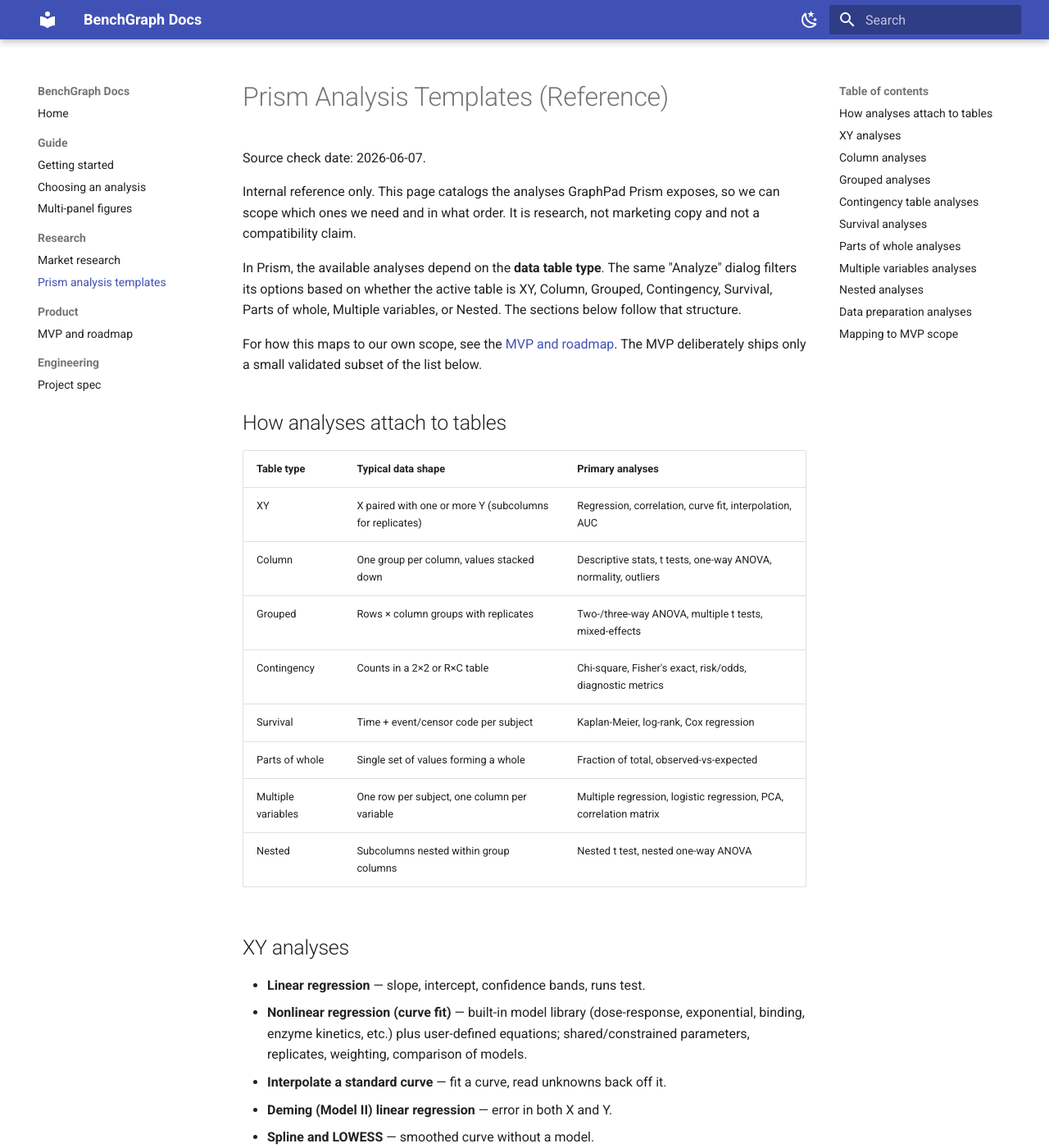
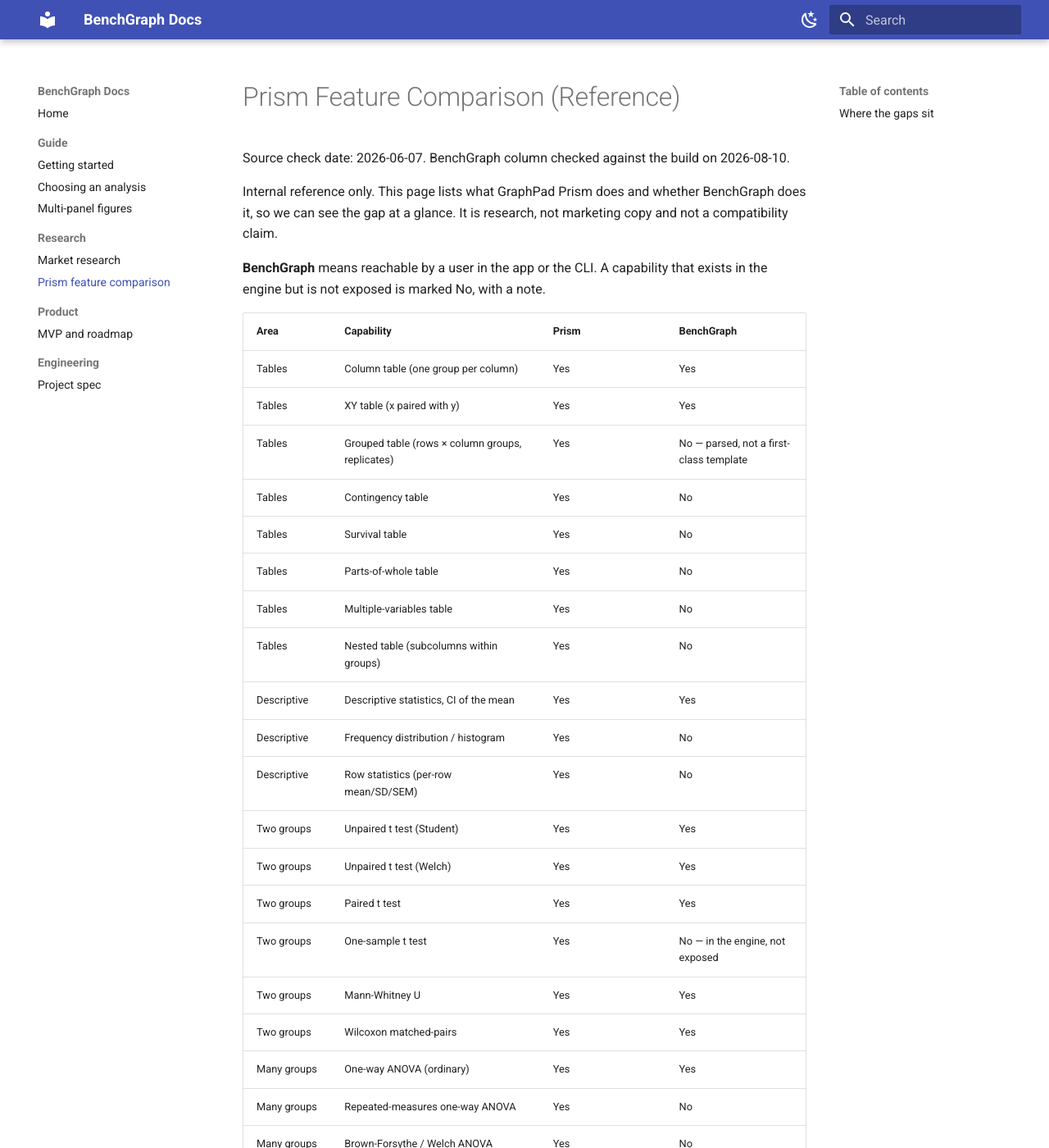
Before and after one commit to stacyshcherbakova/benchgraph, an MkDocs documentation site: the page built from docs/research/prism-analysis-templates.md, in a window 1280 px wide and 1400 px high. Shown: the whole window at 82% size. Built offline with MkDocs 1.6.1 and Material for MkDocs 9.7.7, drawn with Linux system fonts in a browser that asks for light colours; some of the changed text lies outside the part shown.

Commit message:
Rewrite the Prism reference as a comparison table; drop Core Workflows
The Prism page was eight prose lists that gave no sense of where we stand.
It is now one table: capability, does Prism have it, do we. Every
BenchGraph answer is checked against the build, so one-sample t test reads
No — it exists in the engine but nothing exposes it — and 4PL reads Yes
while the wider nonlinear model library reads No. Roughly half the rows
are Yes; the No rows cluster in grouped and specialised analyses and in
data preparation.

Renamed the nav entry and index blurb to match, since the page is no
longer a catalogue of templates.

Also drop Core Workflows from the roadmap, and sync the test count to 127.

```diff
--- a/docs/product/mvp-roadmap.md
+++ b/docs/product/mvp-roadmap.md
@@ -140,43 +141,6 @@ The product is credible only if it has:
 - [x] Clear warnings for invalid assumptions, missing data, unequal group sizes, and ambiguous repeated-measures structure.
 - [x] Undo/redo across table, analysis, and graph edits.
 
-## Core Workflows
-
-### 1. Spreadsheet To Figure
-
-1. New project.
-2. Select table type: column, grouped, or XY.
-3. Paste data from Excel/Numbers.
-4. Pick analysis template.
-5. Review assumptions and results.
-6. Generate linked graph.
-7. Export graph or layout.
-
-### 2. Dose-Response Or Standard Curve
-
-1. Create XY table.
-2. Paste concentration and response values.
-3. Select model: linear, log-linear, 4PL.
-4. Fit curve and inspect residuals.
-5. Interpolate unknowns.
-6. Export graph and result table.
-
-### 3. Group Comparison Figure
-
-1. Create grouped table.
-2. Enter condition, treatment, replicate data.
-3. Choose one-way ANOVA or nonparametric alternative.
-4. Apply multiple-comparison correction.
-5. Place significance annotations automatically.
-6. Adjust final labels and export.
-
-### 4. Multi-Panel Publication Figure
-
-1. Build a graph, then capture it as a panel; repeat for each dataset.
-2. Drag the panel cards to set the A/B/C order, and choose the grid width.
-3. Export PDF/SVG/TIFF at journal-ready size, with an export manifest.
-4. Save the project — the staged panels are stored with it.
-
 ## Version Roadmap
 
 ### V1: Local Scientific Figure Workbench
--- a/docs/research/prism-analysis-templates.md
+++ b/docs/research/prism-analysis-templates.md
@@ -1,137 +1,112 @@
-# Prism Analysis Templates (Reference)
+# Prism Feature Comparison (Reference)
 
-Source check date: 2026-06-07.
+Source check date: 2026-06-07. BenchGraph column checked against the build on
+2026-08-10.
 
-Internal reference only. This page catalogs the analyses GraphPad Prism exposes,
-so we can scope which ones we need and in what order. It is research, not
+Internal reference only. This page lists what GraphPad Prism does and whether
+BenchGraph does it, so we can see the gap at a glance. It is research, not
 marketing copy and not a compatibility claim.
 
-In Prism, the available analyses depend on the **data table type**. The same
-"Analyze" dialog filters its options based on whether the active table is XY,
-Column, Grouped, Contingency, Survival, Parts of whole, Multiple variables, or
-Nested. The sections below follow that structure.
+**BenchGraph** means reachable by a user in the app or the CLI. A capability
+that exists in the engine but is not exposed is marked No, with a note.
 
-For how this maps to our own scope, see the
-[MVP and roadmap](../product/mvp-roadmap.md). The MVP deliberately ships only a
-small validated subset of the list below.
+| Area | Capability | Prism | BenchGraph |
+| --- | --- | --- | --- |
+| Tables | Column table (one group per column) | Yes | Yes |
+| Tables | XY table (x paired with y) | Yes | Yes |
+| Tables | Grouped table (rows × column groups, replicates) | Yes | No — parsed, not a first-class template |
+| Tables | Contingency table | Yes | No |
+| Tables | Survival table | Yes | No |
+| Tables | Parts-of-whole table | Yes | No |
+| Tables | Multiple-variables table | Yes | No |
+| Tables | Nested table (subcolumns within groups) | Yes | No |
+| Descriptive | Descriptive statistics, CI of the mean | Yes | Yes |
+| Descriptive | Frequency distribution / histogram | Yes | No |
+| Descriptive | Row statistics (per-row mean/SD/SEM) | Yes | No |
+| Two groups | Unpaired t test (Student) | Yes | Yes |
+| Two groups | Unpaired t test (Welch) | Yes | Yes |
+| Two groups | Paired t test | Yes | Yes |
+| Two groups | One-sample t test | Yes | No — in the engine, not exposed |
+| Two groups | Mann-Whitney U | Yes | Yes |
+| Two groups | Wilcoxon matched-pairs | Yes | Yes |
+| Many groups | One-way ANOVA (ordinary) | Yes | Yes |
+| Many groups | Repeated-measures one-way ANOVA | Yes | No |
+| Many groups | Brown-Forsythe / Welch ANOVA | Yes | No |
+| Many groups | Post-hoc: Bonferroni, Holm | Yes | Yes |
+| Many groups | Post-hoc: Tukey, Dunnett, Sidak | Yes | No |
+| Many groups | Kruskal-Wallis, Friedman | Yes | No |
+| Many groups | Two-way ANOVA | Yes | No |
+| Many groups | Three-way ANOVA | Yes | No |
+| Many groups | Mixed-effects model (REML) | Yes | No |
+| Many groups | Multiple t tests, one per row | Yes | No |
+| Many groups | Nested t test / nested one-way ANOVA | Yes | No |
+| Assumptions | D'Agostino-Pearson normality test | Yes | Yes |
+| Assumptions | Shapiro-Wilk, Anderson-Darling, Kolmogorov-Smirnov | Yes | No |
+| Assumptions | Outlier identification (Grubbs, ROUT) | Yes | No |
+| Assumptions | Analyse a stack of P values (FDR) | Yes | No |
+| Regression | Simple linear regression | Yes | Yes |
+| Regression | Residual plots | Yes | Yes |
+| Regression | 4PL dose-response fit | Yes | Yes |
+| Regression | Interpolate unknowns off a standard curve | Yes | Yes |
+| Regression | Wider nonlinear model library (binding, kinetics, exponential) | Yes | No — 4PL only |
+| Regression | User-defined equations | Yes | No |
+| Regression | Shared / constrained parameters, weighting, model comparison | Yes | No |
+| Regression | Deming (Model II) regression | Yes | No |
+| Regression | Spline / LOWESS | Yes | No |
+| Regression | Smooth, differentiate, integrate a curve | Yes | No |
+| Regression | Area under the curve | Yes | No |
+| Regression | Multiple linear regression | Yes | No |
+| Regression | Logistic regression | Yes | No |
+| Correlation | Pearson correlation | Yes | Yes |
+| Correlation | Spearman correlation | Yes | Yes |
+| Correlation | Correlation matrix across many variables | Yes | No |
+| Specialised | Chi-square / Fisher's exact, risk and odds | Yes | No |
+| Specialised | Kaplan-Meier survival, log-rank | Yes | No |
+| Specialised | Cox proportional hazards | Yes | No |
+| Specialised | ROC curve | Yes | No |
+| Specialised | Bland-Altman agreement | Yes | No |
+| Specialised | Principal component analysis | Yes | No |
+| Specialised | Fraction of total / observed vs expected | Yes | No |
+| Data prep | Transform X and/or Y | Yes | No |
+| Data prep | Transform concentrations (log/antilog dilutions) | Yes | No |
+| Data prep | Normalize to 0–100% or defined min/max | Yes | No |
+| Data prep | Prune, transpose, remove baseline, column math | Yes | No |
+| Graphs | Scatter / XY with fitted curve | Yes | Yes |
+| Graphs | Bar chart with error bars | Yes | Yes |
+| Graphs | Selectable error bars (SD, SEM, 95% CI) | Yes | Yes |
+| Graphs | Box plot | Yes | Yes |
+| Graphs | Violin plot | Yes | Yes |
+| Graphs | Log axes | Yes | Yes |
+| Graphs | Significance brackets linked to the analysis | Yes | Yes |
+| Graphs | Journal theme presets | Yes | Yes |
+| Graphs | Multi-panel figure layout with A/B/C labels | Yes | Yes |
+| Graphs | Journal-size presets | Yes | No |
+| Import | Paste from Excel / Numbers | Yes | Yes |
+| Import | CSV / TSV import | Yes | Yes |
+| Import | XLSX import | Yes | Yes — single sheet |
+| Export | PDF and SVG (vector) | Yes | Yes |
+| Export | PNG and TIFF (raster) | Yes | Yes |
+| Export | Copy figure as vector to the clipboard | Yes | Yes |
+| Export | XLSX export | Yes | No |
+| Export | Export analysis as R / Python script | No | No — planned for V1 |
+| Workflow | Results recompute when data or options change | Yes | Yes |
+| Workflow | Undo / redo across edits | Yes | Yes |
+| Workflow | Project file holding data, options, and figures | Yes | Yes |
+| Workflow | Open, documented, diffable project format | No — proprietary `.pzf` | Yes — versioned JSON |
+| Workflow | Assumptions, warnings, and excluded cells shown with every result | Partial | Yes |
+| Workflow | Provenance manifest written beside every export | No | Yes |
+| Workflow | Command-line interface | No | Yes |
+| Workflow | Runs natively on macOS | Yes | Yes |
+| Workflow | Runs on Windows | Yes | No |
+| Workflow | Works offline with no account | Partial — subscription activation | Yes |
 
-## How analyses attach to tables
+## Where the gaps sit
 
-| Table type | Typical data shape | Primary analyses |
-| --- | --- | --- |
-| XY | X paired with one or more Y (subcolumns for replicates) | Regression, correlation, curve fit, interpolation, AUC |
-| Column | One group per column, values stacked down | Descriptive stats, t tests, one-way ANOVA, normality, outliers |
-| Grouped | Rows × column groups with replicates | Two-/three-way ANOVA, multiple t tests, mixed-effects |
-| Contingency | Counts in a 2×2 or R×C table | Chi-square, Fisher's exact, risk/odds, diagnostic metrics |
-| Survival | Time + event/censor code per subject | Kaplan-Meier, log-rank, Cox regression |
-| Parts of whole | Single set of values forming a whole | Fraction of total, observed-vs-expected |
-| Multiple variables | One row per subject, one column per variable | Multiple regression, logistic regression, PCA, correlation matrix |
-| Nested | Subcolumns nested within group columns | Nested t test, nested one-way ANOVA |
+Everything BenchGraph answers Yes to is validated against SciPy fixtures; see
+the [MVP and roadmap](../product/mvp-roadmap.md) for what is planned next.
 
-## XY analyses
-
-- **Linear regression** — slope, intercept, confidence bands, runs test.
-- **Nonlinear regression (curve fit)** — built-in model library (dose-response,
-  exponential, binding, enzyme kinetics, etc.) plus user-defined equations;
-  shared/constrained parameters, replicates, weighting, comparison of models.
-- **Interpolate a standard curve** — fit a curve, read unknowns back off it.
-- **Deming (Model II) linear regression** — error in both X and Y.
-- **Spline and LOWESS** — smoothed curve without a model.
-- **Smooth, differentiate, or integrate a curve** — curve preprocessing.
-- **Area under the curve (AUC)** — total/peak area with baseline handling.
-- **Correlation** — Pearson or Spearman for paired X/Y.
-
-## Column analyses
-
-- **Column statistics** — descriptive statistics, CI of the mean, normality and
-  lognormality tests, one-sample t / Wilcoxon test.
-- **t tests** — paired/unpaired, with Welch's correction; nonparametric
-  Mann-Whitney and Wilcoxon matched-pairs.
-- **One-way ANOVA** — ordinary, repeated-measures, or Brown-Forsythe/Welch, with
-  multiple-comparison corrections (Tukey, Dunnett, Sidak, Holm, Bonferroni, etc.);
-  nonparametric Kruskal-Wallis and Friedman.
-- **Identify outliers** — Grubbs' and ROUT methods.
-- **Normality and lognormality tests** — Shapiro-Wilk, D'Agostino-Pearson,
-  Anderson-Darling, Kolmogorov-Smirnov.
-- **Frequency distribution** — histogram bins / cumulative.
-- **ROC curve** — diagnostic sensitivity/specificity.
-- **Bland-Altman** — method-comparison agreement.
-- **Analyze a stack of P values** — multiple-comparison/FDR across a P-value set.
-
-## Grouped analyses
-
-- **Two-way ANOVA** — two factors, with or without repeated measures; multiple
-  comparisons across rows/columns.
-- **Three-way ANOVA** — three factors.
-- **Mixed-effects model (REML)** — repeated measures tolerant of missing values.
-- **Multiple t tests — one per row** — row-wise comparisons with multiplicity
-  correction (e.g., two-stage FDR).
-- **Row statistics** — per-row means/SD/SEM/CI.
-
-## Contingency table analyses
-
-- **Chi-square and Fisher's exact test** — association in 2×2 or R×C tables, with
-  relative risk, odds ratio, sensitivity, specificity, likelihood ratios, and
-  confidence intervals.
-
-## Survival analyses
-
-- **Survival curve (Kaplan-Meier)** — median survival, curves, at-risk handling.
-- **Comparison of survival curves** — log-rank and Gehan-Breslow-Wilcoxon tests,
-  hazard ratio.
-- **Cox proportional hazards regression** — multivariable survival modeling.
-
-## Parts of whole analyses
-
-- **Fraction of total** — express each value as a fraction/percentage of its
-  column, row, or grand total.
-- **Compare observed distribution with expected** — chi-square or binomial test
-  against an expected distribution.
-
-## Multiple variables analyses
-
-- **Correlation matrix** — pairwise correlations across many variables.
-- **Multiple linear regression** — several predictors, one continuous outcome.
-- **Simple and multiple logistic regression** — binary outcome modeling, ROC,
-  classification.
-- **Principal component analysis (PCA)** — dimensionality reduction.
-- **Select and transform / extract and rearrange** — subset and reshape variables.
-
-## Nested analyses
-
-- **Nested t test** — two groups with subsamples nested in each.
-- **Nested one-way ANOVA** — several groups with nested subsamples.
-
-## Data preparation analyses
-
-These behave like analyses (they produce a linked results table that recomputes
-when source data changes) but transform data rather than test hypotheses. They are
-available across most table types.
-
-- **Transform** — apply functions to X and/or Y.
-- **Transform concentrations (X)** — log/antilog dilution handling for X.
-- **Normalize** — scale to 0-100% or to defined min/max.
-- **Prune rows** — thin or average rows.
-- **Remove baseline and column math** — subtract/divide against a baseline column.
-- **Transpose X and Y** — swap orientation.
-- **Fraction of total** — also usable as a preprocessing step.
-
-## Mapping to MVP scope
-
-For convenience, the analyses the MVP plans to ship as a validated subset:
-
-| Capability | Prism analysis equivalent | MVP? |
-| --- | --- | --- |
-| Descriptive statistics | Column statistics | Yes |
-| t tests (paired/unpaired) | t tests | Yes |
-| Nonparametric two-group | Mann-Whitney, Wilcoxon | Yes |
-| One-way ANOVA + corrections | One-way ANOVA | Yes |
-| Correlation | Pearson/Spearman correlation | Yes |
-| Linear regression | Linear regression | Yes |
-| Dose-response / standard curve | Nonlinear regression (4PL), Interpolate | Yes |
-| Normality / residuals | Normality tests | Yes |
-| Two-/three-way ANOVA, mixed-effects | Grouped analyses | V2 |
-| Survival, ROC, contingency | Survival / Contingency analyses | V2 |
-| Logistic / multiple regression, PCA | Multiple variables analyses | Post-MVP |
-
-See [MVP and roadmap](../product/mvp-roadmap.md) for the full staged plan.
+The concentration of No rows is in grouped and specialised analyses — two-way
+ANOVA, survival, contingency, ROC, PCA — and in data preparation, where Prism's
+transform-and-normalise steps have no equivalent. The Yes rows cluster in the
+common wet-lab path: describe, compare two or several groups, fit a curve, draw
+it, export it.
--- a/mkdocs.yml
+++ b/mkdocs.yml
@@ -43,7 +43,7 @@ nav:
       - Multi-panel figures: guide/multi-panel-figures.md
   - Research:
       - Market research: research/market-research.md
-      - Prism analysis templates: research/prism-analysis-templates.md
+      - Prism feature comparison: research/prism-analysis-templates.md
   - Product:
       - MVP and roadmap: product/mvp-roadmap.md
   - Engineering:
```
Also changed, not shown: other parts of docs/product/mvp-roadmap.md (+3 -2 lines), README.md (+1 -1 lines), docs/README.md (+1 -1 lines).
